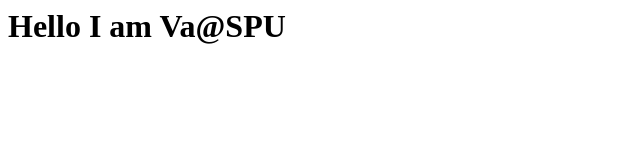
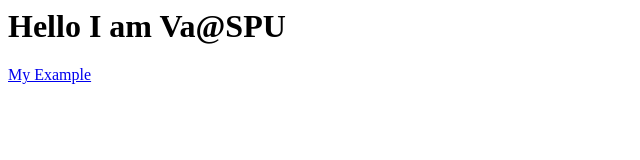
Before and after one commit to Wirawut99/Wirawut99.github.io, a plain HTML site: page index.html in a window 1280 px wide. Shown: the whole page, without its empty margins (0-640 px from the left). Drawn offline with Linux system fonts and the light colour scheme.

Commit message:
Update index.html

```diff
--- a/index.html
+++ b/index.html
@@ -1 +1,2 @@
 <h1> Hello I am Va@SPU</h1>
+<a href ='https://wirawut.github.io/Eample'> My Example</a>
```
